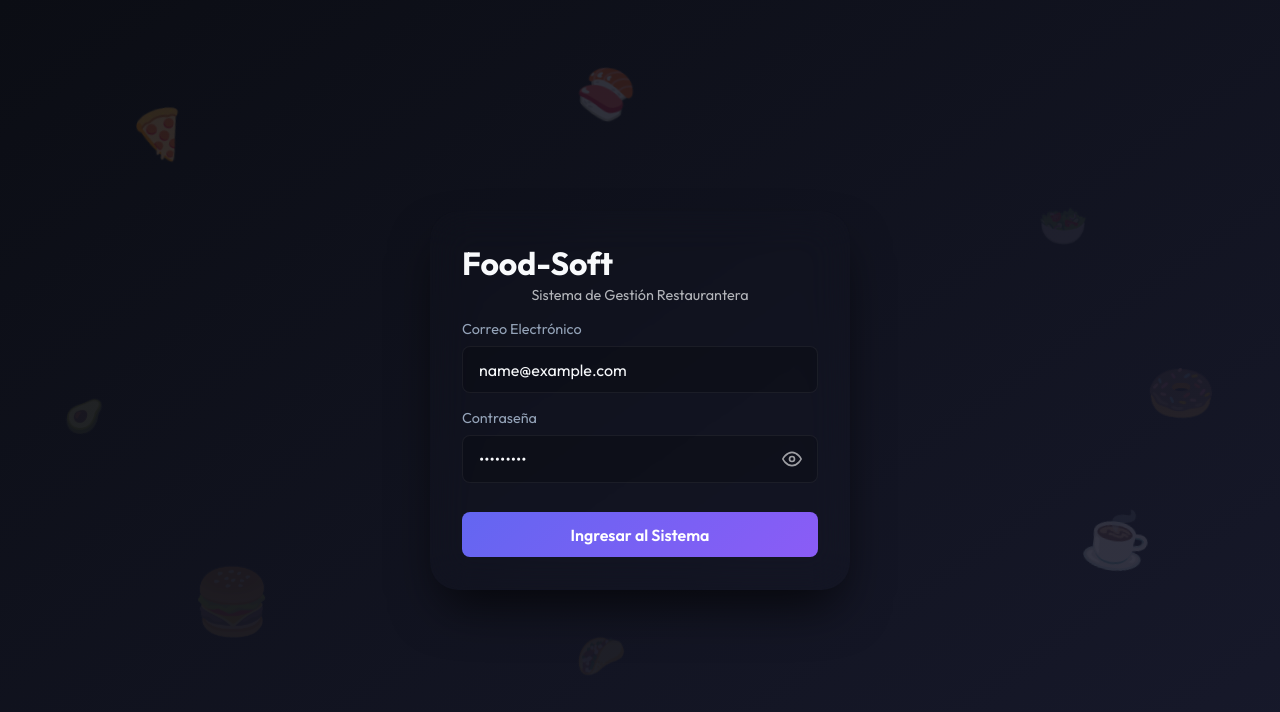
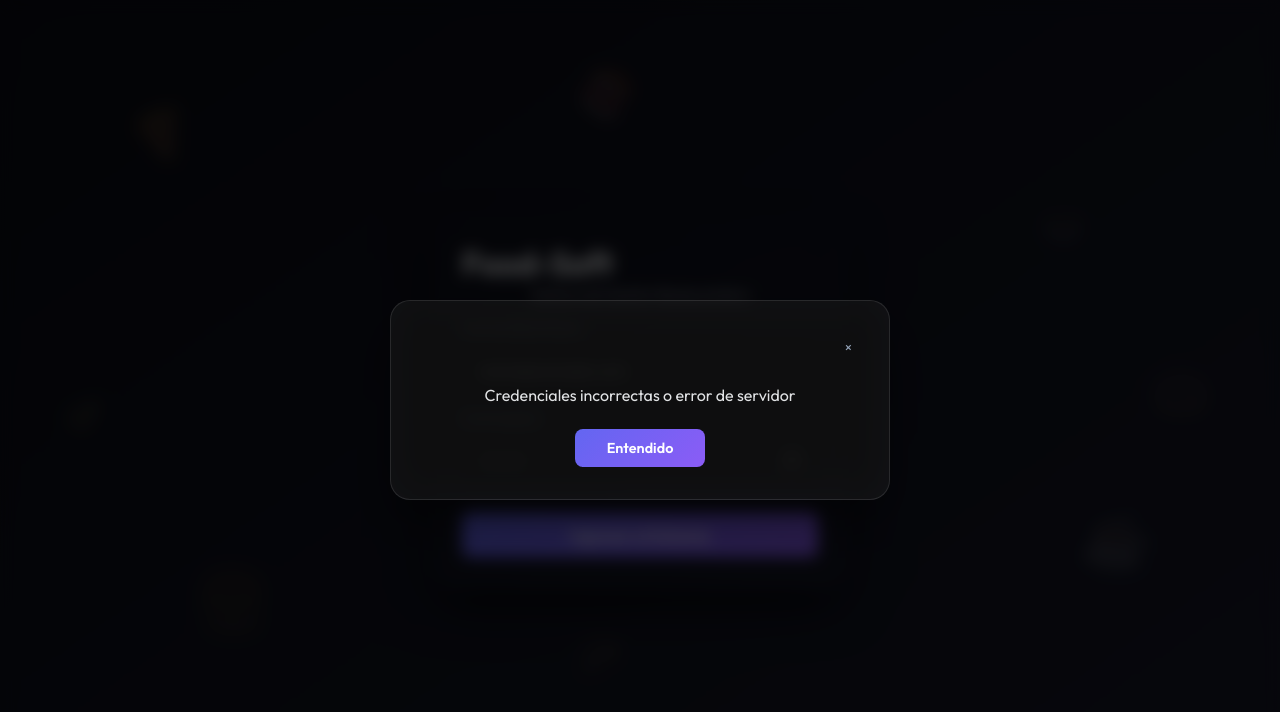
Before and after one commit to IFEE09/food-soft, a React app in the folder frontend/: page /login in a window 1280 px wide. Both pictures are taken after typing "name@example.com", "Sample123" into the empty fields and a click on the button "Ingresar al Sistema". Shown: the top 712 px of the page. Built offline with nearby package versions, Linux system fonts and the light colour scheme; no server answers; the HTML template or start-up script is replaced by a standard one.

Commit message:
UI: Replace browser alert with premium glassmorphism modal

```diff
--- a/frontend/src/pages/Login.jsx
+++ b/frontend/src/pages/Login.jsx
@@ -18,11 +18,13 @@ export default function Login() {
   const [password, setPassword] = useState('');
   const [showPassword, setShowPassword] = useState(false);
   const [isLoading, setIsLoading] = useState(false);
+  const [errorMsg, setErrorMsg] = useState(null); // Nuevo estado para errores
   const navigate = useNavigate();
 
   const handleLogin = async (e) => {
     e.preventDefault();
     setIsLoading(true);
+    setErrorMsg(null);
 
     try {
       const formData = new FormData();
@@ -46,7 +48,13 @@ export default function Login() {
       }
     } catch (error) {
       console.error('Login error:', error);
-      alert(error.response?.data?.detail || 'Error al iniciar sesión');
+      // En lugar de alert(), usamos nuestro estado
+      const detail = error.response?.data?.detail;
+      if (error.response?.status === 404) {
+        setErrorMsg("Error de conexión: Revisa que tu VITE_API_URL en Railway termine en /api/v1");
+      } else {
+        setErrorMsg(detail || 'Credenciales incorrectas o error de servidor');
+      }
     } finally {
       setIsLoading(false);
     }
@@ -165,6 +173,28 @@ export default function Login() {
           </button>
         </form>
       </div>
+
+      {/* Alert Modal Premium */}
+      {errorMsg && (
+        <div className="modal-overlay">
+          <div className="modal-content" style={{ textAlign: 'center' }}>
+            <div className="modal-header">
+              <h2>Aviso del Sistema</h2>
+              <button onClick={() => setErrorMsg(null)} className="modal-close">×</button>
+            </div>
+            <div style={{ marginBottom: '1.5rem', opacity: 0.9 }}>
+              {errorMsg}
+            </div>
+            <button
+              className="btn-primary"
+              onClick={() => setErrorMsg(null)}
+              style={{ padding: '0.6rem 2rem', fontSize: '0.9rem' }}
+            >
+              Entendido
+            </button>
+          </div>
+        </div>
+      )}
     </div>
   );
 }
```
